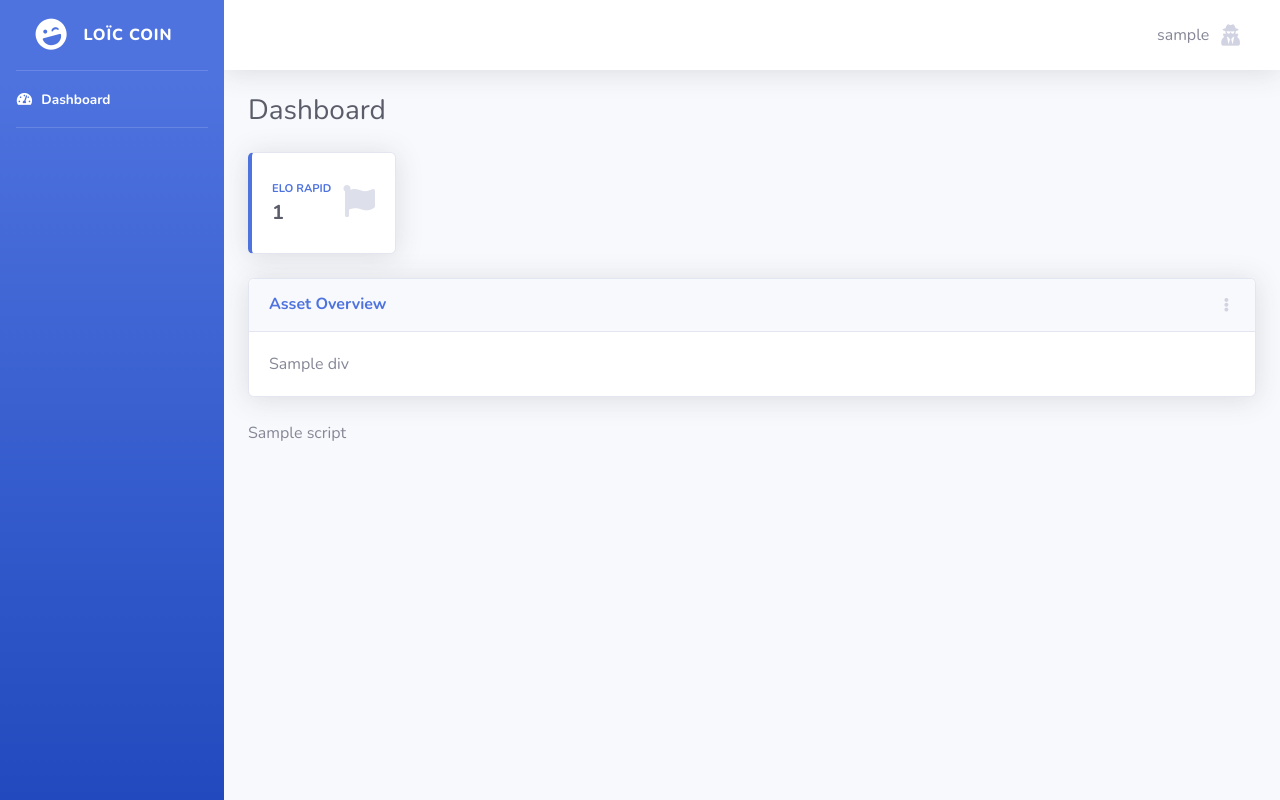
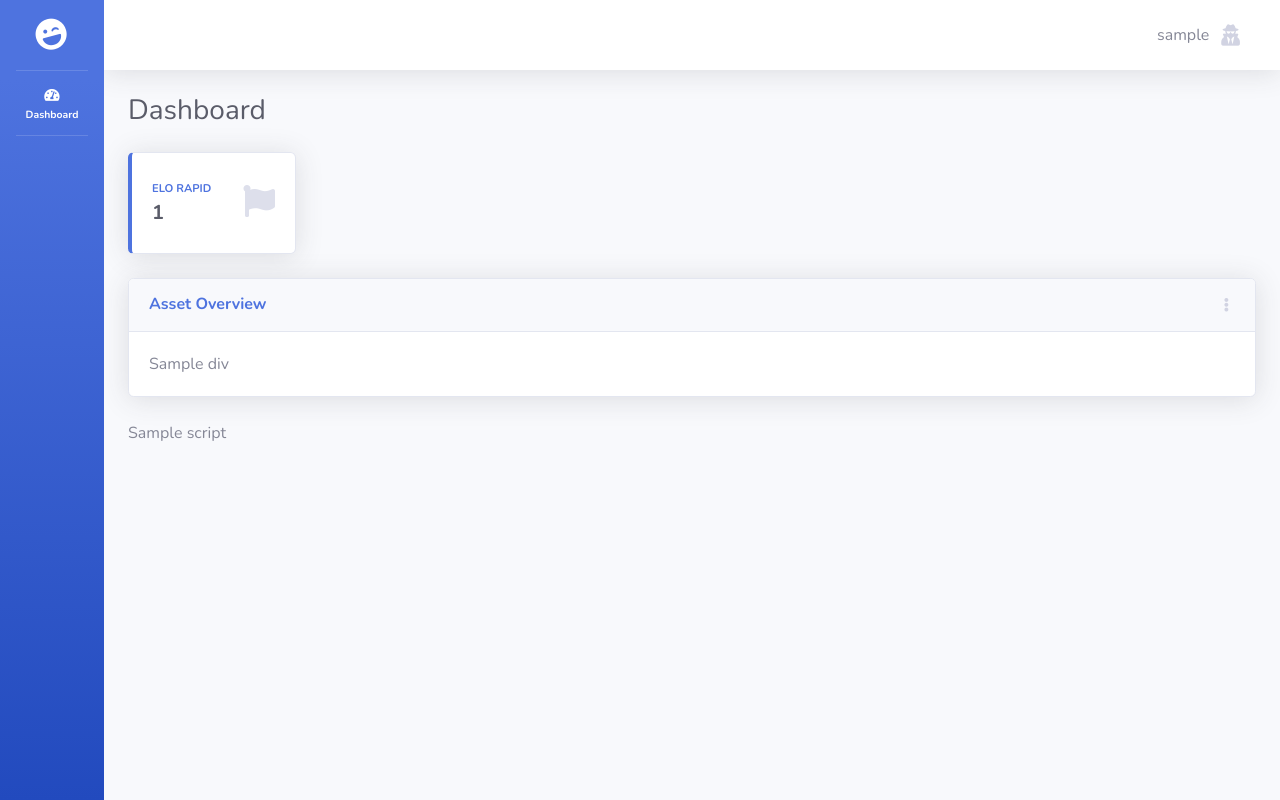
Before and after one commit to matthieu562/Chess_coin, a Flask app: template templates/home.html in a window 1280 px wide. Run offline with Flask 3, Linux system fonts and the light colour scheme; the template is opened without the code that fills it: most values are stand-ins (such as "Sample title", 1, 10 or a date in 2020); some libraries are stand-ins or nearby versions.

Commit message:
[ENH] Better sidebar handling.

```diff
--- a/templates/home.html
+++ b/templates/home.html
@@ -26,13 +26,13 @@
 
 </head>
 
-<body id="page-top">
+<body id="page-top" class="sidebar-toggled">
 
     <!-- Page Wrapper -->
     <div id="wrapper">
 
         <!-- Sidebar -->
-        <ul class="navbar-nav bg-gradient-primary sidebar sidebar-dark accordion" id="accordionSidebar">
+        <ul class="navbar-nav bg-gradient-primary sidebar sidebar-dark accordion toggled" id="accordionSidebar">
 
             <!-- Sidebar - Brand -->
             <a class="sidebar-brand d-flex align-items-center justify-content-center" href="">
@@ -165,12 +165,12 @@
                 <!-- Topbar -->
                 <nav class="navbar navbar-expand navbar-light bg-white topbar mb-4 static-top shadow">
 
-                    <!--&lt;!&ndash; Sidebar Toggle (Topbar) &ndash;&gt;
+                    <!-- Sidebar Toggle (Topbar) -->
                     <button id="sidebarToggleTop" class="btn btn-link d-md-none rounded-circle mr-3">
                         <i class="fa fa-bars"></i>
                     </button>
 
-                    &lt;!&ndash; Topbar Search &ndash;&gt;
+                    <!--&lt;!&ndash; Topbar Search &ndash;&gt;
                     <form
                         class="d-none d-sm-inline-block form-inline mr-auto ml-md-3 my-2 my-md-0 mw-100 navbar-search">
                         <div class="input-group">
@@ -782,6 +782,16 @@
     <!-- Script pour insérer le graphique -->
     {{ script | safe }}
 
+    <script>
+        // Masquer la sidebar par défaut uniquement si écran < 768px
+        window.addEventListener('DOMContentLoaded', function () {
+            if (window.innerWidth < 768) {
+                document.body.classList.add('sidebar-toggled');
+                document.querySelector('.sidebar').classList.add('toggled');
+            }
+        });
+    </script>
+
 </body>
 
 {#<script src="https://cdn.plot.ly/plotly-latest.min.js"></script>#}
```
